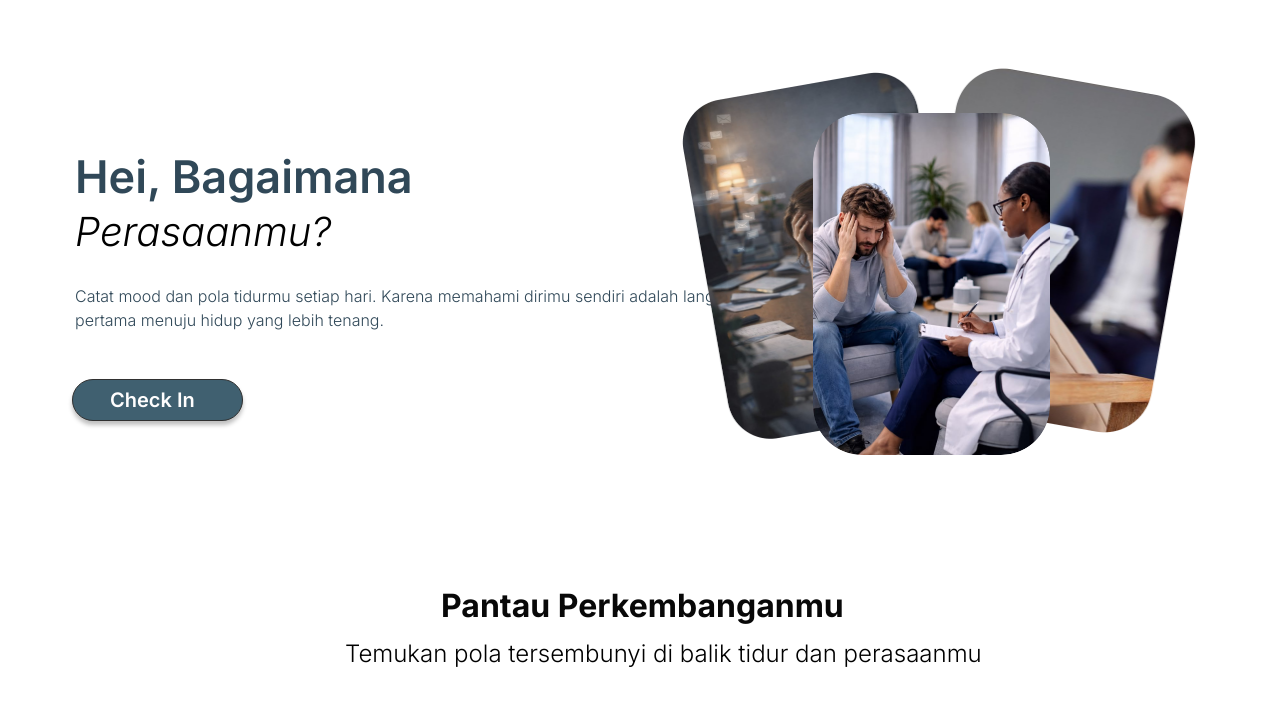
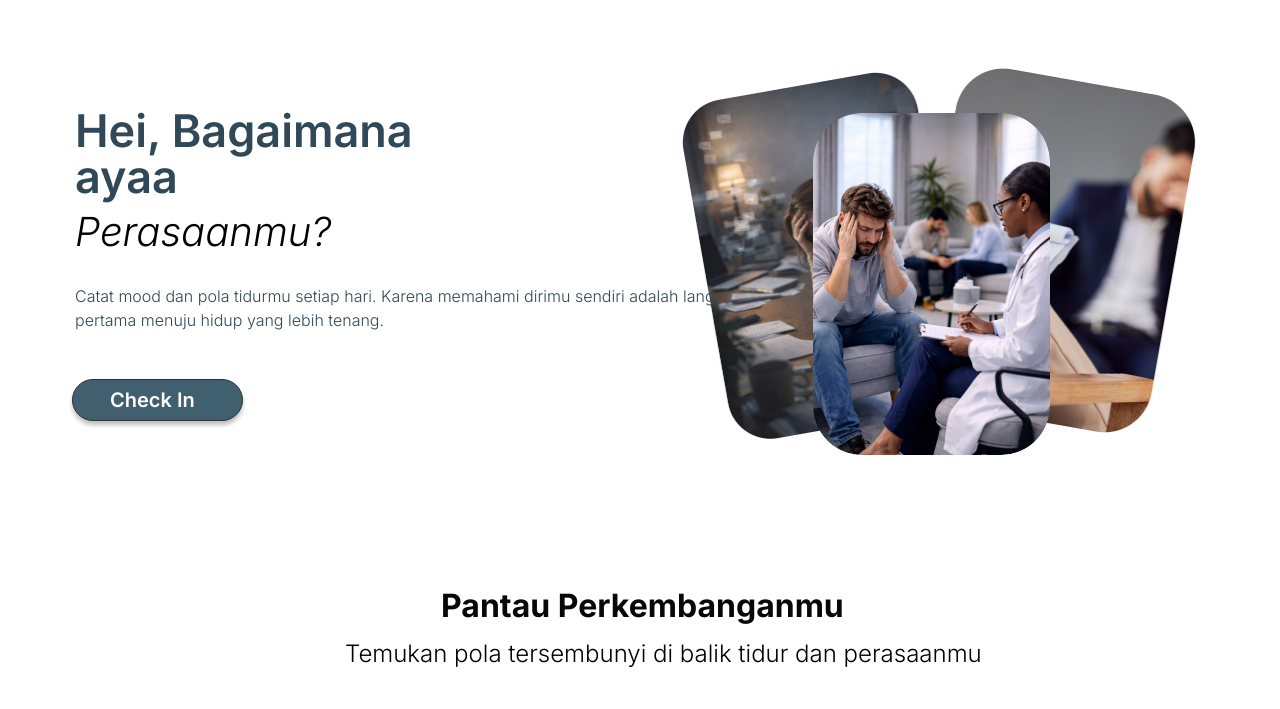
Before and after one commit to starrvyaa/HealhtMood, a website built with Parcel: page index.html in a window 1280 px wide. Shown: the part 91-800 px from the top of the page. Built offline with nearby package versions, Linux system fonts and the light colour scheme; a web font is replaced by a local one.

Commit message:
update index

```diff
--- a/index.html
+++ b/index.html
@@ -135,7 +135,7 @@
                   <h1
                     class="m-0 self-stretch relative text-[length:inherit] leading-[46px] font-semibold font-[inherit] mq750:text-4xl mq750:leading-[37px] mq450:text-[27px] mq450:leading-7"
                   >
-                    Hei, Bagaimana
+                    Hei, Bagaimana ayaa
                   </h1>
                   <h2
                     class="m-0 relative text-[40px] italic font-light font-[inherit] text-grays-black mq750:text-[32px] mq450:text-2xl"
```
